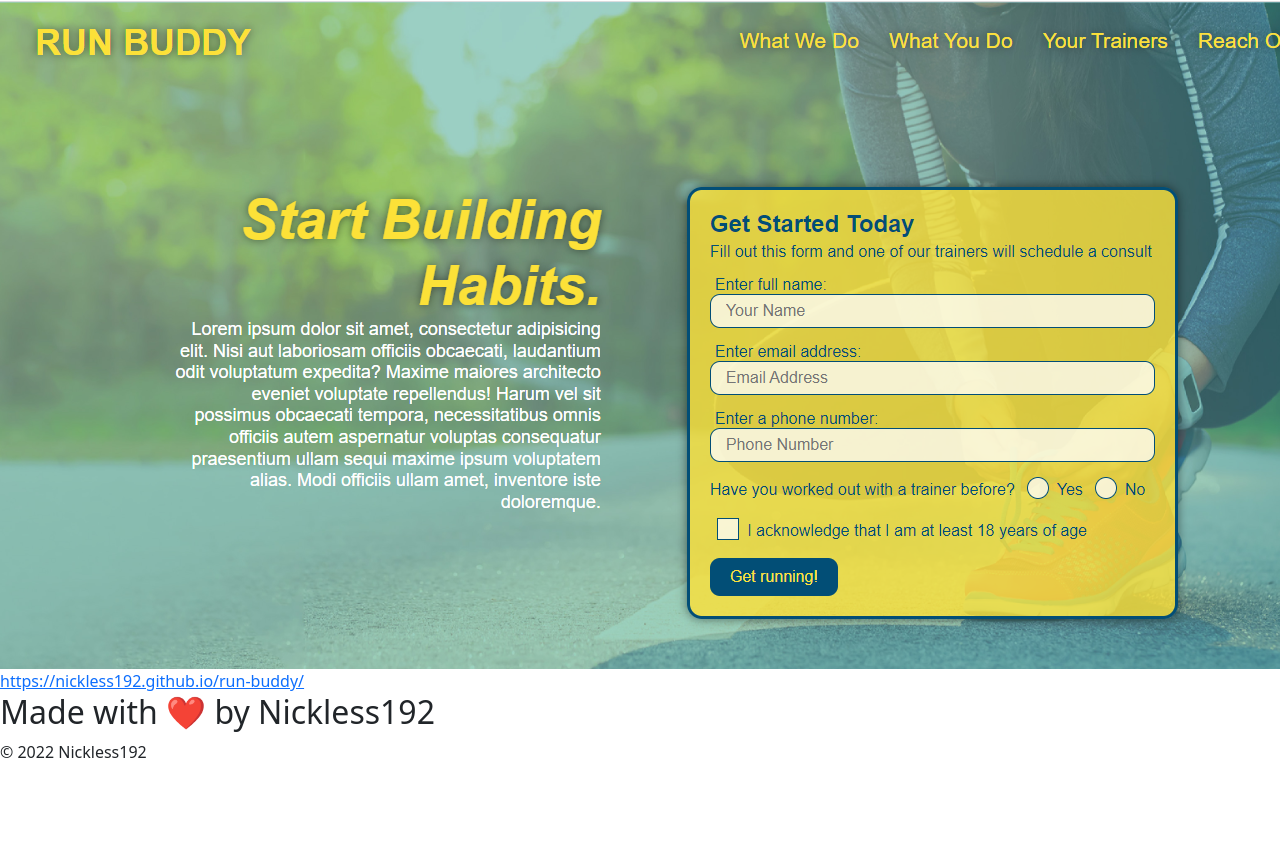
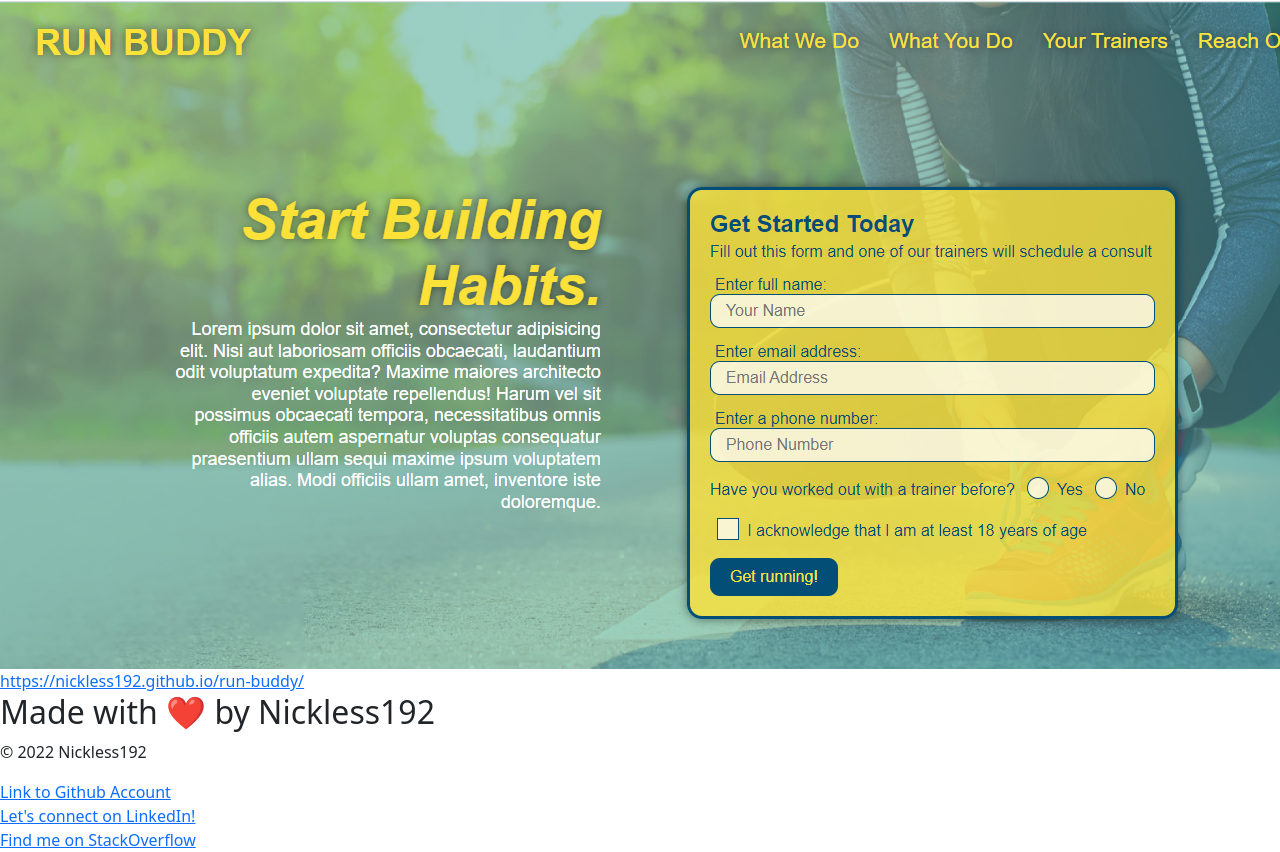
Before and after one commit to nickless192/nickless-react-portfolio, a React (Create React App) app: page / in a window 1280 px wide. Shown: the part 1787-2639 px from the top of the page. Before the commit the page ends 2567 px from the top, so only its background shows below. Built offline with nearby package versions, Linux system fonts and the light colour scheme; the HTML template or start-up script is replaced by a standard one.

Commit message:
added missing links to Footer

```diff
--- a/src/components/Footer/index.js
+++ b/src/components/Footer/index.js
@@ -1,12 +1,21 @@
 import React from "react";
 
-function Footer () {
-    return(
+function Footer() {
+    return (
         <footer>
             <h2>Made with ❤️ by Nickless192</h2>
             <p>
                 &copy; 2022 Nickless192
             </p>
+            <div>
+                <a href="https://github.com/nickless192" target="_blank" rel="noreferrer">Link to Github Account</a>
+            </div>
+            <div>
+                <a href="https://www.linkedin.com/in/omar-rodriguez26/" target="_blank" rel="noreferrer">Let's connect on LinkedIn!</a>
+            </div>
+            <div>
+                <a href="https://stackoverflow.com/users/18967473/omar-rodriguez" target="_blank" rel="noreferrer">Find me on StackOverflow</a>
+            </div>
         </footer>
     )
 }
```
